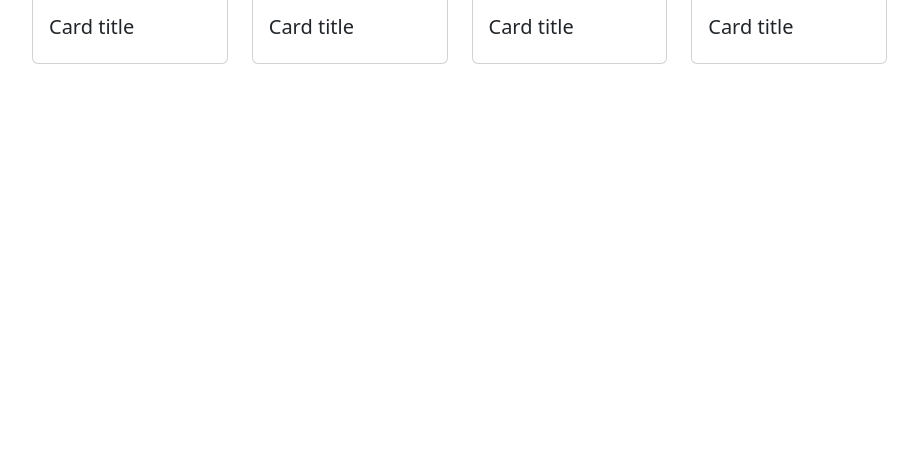
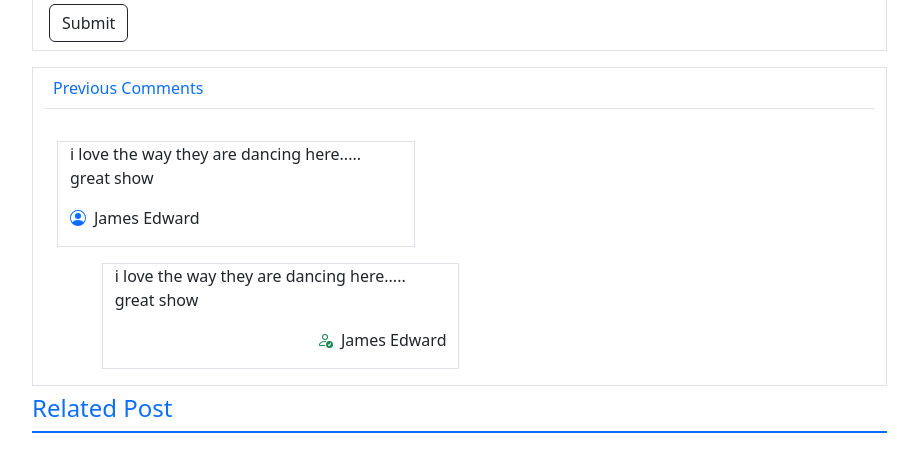
Before and after one commit to chinedugabriel/Blog-Post, a PHP site: page /php_projects/pages/single_post.php in a window 1280 px wide. Shown: the part 1473-1928 px from the top of the page, without its empty margins (38-956 px from the left). Before the commit the page ends 1537 px from the top, so only its background shows below. Run offline with PHP 8.4, Linux system fonts and the light colour scheme.

Commit message:
feat: added section for comments

```diff
--- a/pages/single_post.php
+++ b/pages/single_post.php
@@ -63,6 +63,86 @@
                             </p>
                         </div>
                     </div>
+                    <!-- Add comments form starts here -->
+                    <div class="row mb-3">
+                        <div class="col-md-12 p-0">
+                            <form action="" class="border px-3 py-2 d-flex flex-column gap-4" method="">
+                                <p class="h3">
+                                    Comment Here
+                                </p>
+                                <div class="row">
+                                    <div class="col-md-6">
+                                        <input type="text" name="visitors_name" id="" placeholder="Name" class="form-control" required>
+                                    </div>
+                                    <div class="col-md-6">
+                                        <input type="text" name="visitors_email" id="" placeholder="email" class="form-control" required>
+                                    </div>
+                                </div>
+                                <div class="row">
+                                    <div class="col-md-12">
+                                        <textarea name="visitors_comment" id="" class="form-control " col="" row="" placeholder="Comment">
+                                        </textarea>
+                                    </div>
+                                </div>
+                                <div class="row">
+                                    <div class="col-md-12"><button type="submit" class="btn btn-outline-dark">Submit</button></div>
+                                </div>
+                            </form>
+                        </div>
+                    </div>
+                    <!-- Add comments form ends here -->
+                     <!-- comments view starts here -->
+                      <div class="row border vh-50 ">
+                        <div class="col-md-12">
+                            <p class="border-bottom p-2 text-primary">
+                                Previous Comments
+                            </p>
+                            <!-- comments gose here -->
+                            <div class="row py-3 px-4">
+                                <div class="col-md-8 d-flex flex-column gap-3">
+                                    <!-- visitors comment shows here -->
+                                    <div class="row">
+                                        <div class="col-md-8 border">
+                                             <p>
+                                                i love the way they are dancing here..... great show
+                                             </p>
+                                             <!-- visitors Name shows here -->
+                                             <p class="text-end d-flex align-items-center gap-2">
+                                                <svg xmlns="http://www.w3.org/2000/svg" width="16" height="16" fill="currentColor" class="bi bi-person-circle text-primary" viewBox="0 0 16 16">
+                                                    <path d="M11 6a3 3 0 1 1-6 0 3 3 0 0 1 6 0"/>
+                                                    <path fill-rule="evenodd" d="M0 8a8 8 0 1 1 16 0A8 8 0 0 1 0 8m8-7a7 7 0 0 0-5.468 11.37C3.242 11.226 4.805 10 8 10s4.757 1.225 5.468 2.37A7 7 0 0 0 8 1"/>
+                                                </svg>
+                                                <!-- name from database goes here -->
+                                                James Edward
+                                            </p>
+                                        </div>
+                                    </div>
+                                        <!-- visitors comment ends here -->
+
+                                    <!-- Admin's Reply goes here -->
+                                    <div class="row">
+                                        <div class="col-md-8 offset-md-1 border">
+                                             <p>
+                                                i love the way they are dancing here..... great show
+                                             </p>
+                                             <!-- visitors Name shows here -->
+                                             <p class="text-end d-flex align-items-center justify-content-end gap-2">
+                                                <svg xmlns="http://www.w3.org/2000/svg" width="16" height="16" fill="currentColor" class="bi bi-person-check text-success" viewBox="0 0 16 16">
+                                                    <path d="M12.5 16a3.5 3.5 0 1 0 0-7 3.5 3.5 0 0 0 0 7m1.679-4.493-1.335 2.226a.75.75 0 0 1-1.174.144l-.774-.773a.5.5 0 0 1 .708-.708l.547.548 1.17-1.951a.5.5 0 1 1 .858.514M11 5a3 3 0 1 1-6 0 3 3 0 0 1 6 0M8 7a2 2 0 1 0 0-4 2 2 0 0 0 0 4"/>
+                                                    <path d="M8.256 14a4.5 4.5 0 0 1-.229-1.004H3c.001-.246.154-.986.832-1.664C4.484 10.68 5.711 10 8 10q.39 0 .74.025c.226-.341.496-.65.804-.918Q8.844 9.002 8 9c-5 0-6 3-6 4s1 1 1 1z"/>
+                                                </svg>
+                                                <!-- name from database goes here -->
+                                                James Edward
+                                            </p>
+                                        </div>
+                                    </div>
+                                    <!-- Admin's Reply goes here -->
+                                </div>
+                            </div>
+                        </div>
+                      </div>
+                     <!-- comments view ends here -->
+
 
                     <!-- Related post starts here -->
                     <div class="row mt-2 mb-4 text-primary border-bottom border-primary border-2">
```
